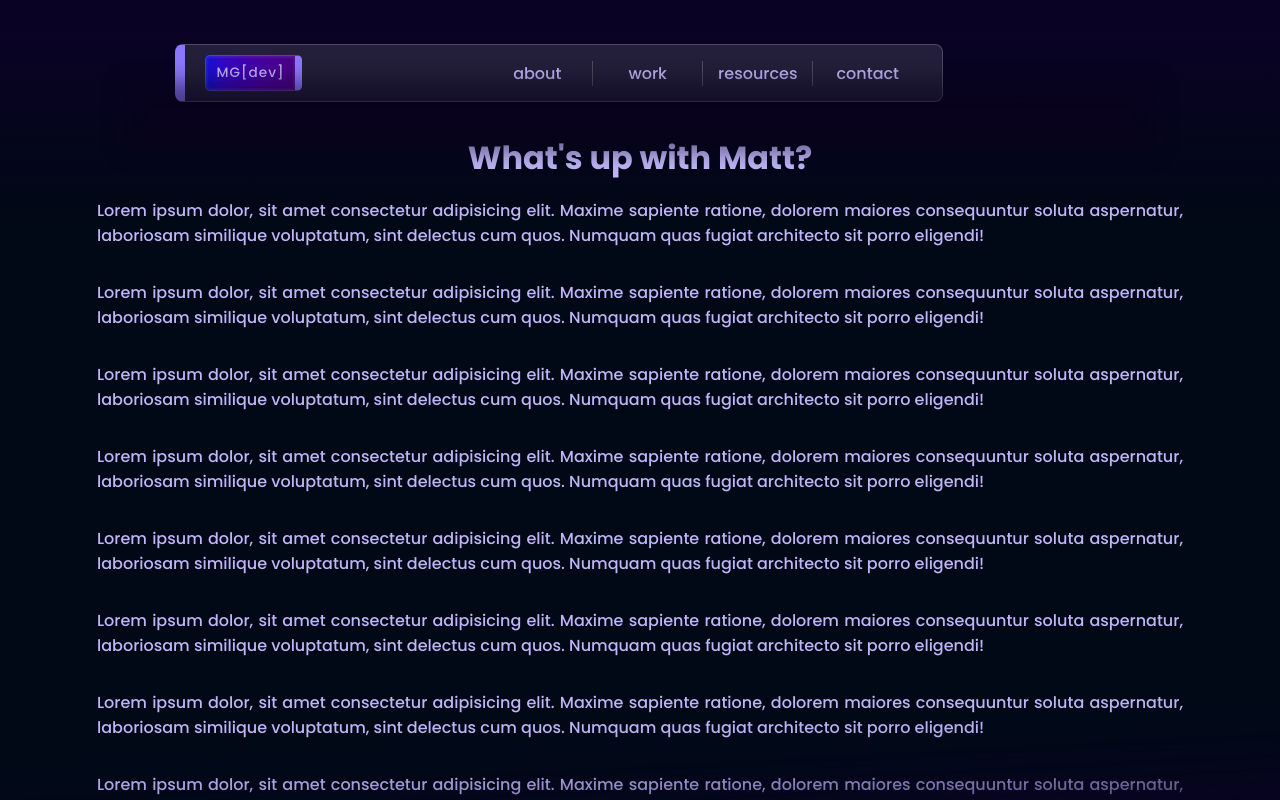
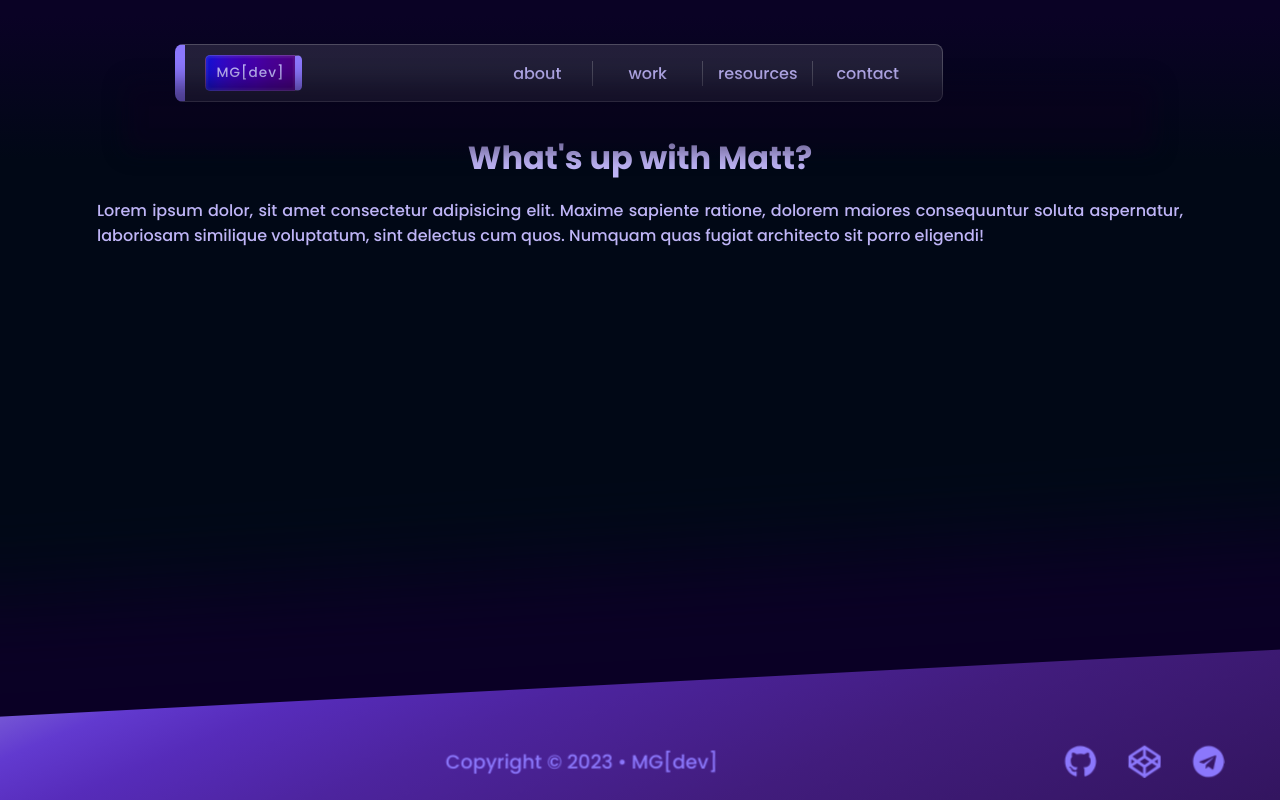
Before and after one commit to midcenturydude7/nextjs-portfolio-site, a Next.js app: page /about in a window 1280 px wide. Shown: the top 800 px of the page. Built offline with nearby package versions, Linux system fonts and the light colour scheme.

Commit message:
Resolved display bug

```diff
--- a/app/about/page.jsx
+++ b/app/about/page.jsx
@@ -12,7 +12,11 @@ const About = () => {
   return (
     <div className={style["wrapper-truncated"]}>
       <Navbar isNavOpen={isNavOpen} toggleNav={toggleNav} isMobile={isMobile} />
-      <ContentRoute title="What&#39;s up with Matt?" isNavOpen={isNavOpen} />
+      <ContentRoute
+        title="What&#39;s up with Matt?"
+        isNavOpen={isNavOpen}
+        isMobile={isMobile}
+      />
       <FooterRoute />
     </div>
   );
--- a/app/components/CardSection/CardSection.jsx
+++ b/app/components/CardSection/CardSection.jsx
@@ -2,10 +2,10 @@ import Card from "../Card/Card";
 
 import style from "./styles/CardSection.module.css";
 
-const CardSection = ({ handlePointerOver, handlePointerOut, isNavOpen }) => {
+const CardSection = ({ handlePointerOver, handlePointerOut, isNavOpen, isMobile }) => {
   return (
     <section
-      className={isNavOpen ? style["section-mobile"] : style.section}
+      className={isNavOpen && isMobile ? style["section-mobile"] : style.section}
       onPointerEnter={handlePointerOver}
       onPointerLeave={handlePointerOut}>
       <div className={style["section-box_container"]}>
--- a/app/components/ContentRoute/ContentRoute.jsx
+++ b/app/components/ContentRoute/ContentRoute.jsx
@@ -1,62 +1,14 @@
 import style from "./styles/ContentRoute.module.css";
 
-const ContentRoute = ({ title, isNavOpen }) => {
+const ContentRoute = ({ title, isNavOpen, isMobile }) => {
   return (
     <div
       className={
-        isNavOpen
+        isNavOpen && isMobile
           ? style["content-container-mobile"]
           : style["content-container"]
       }>
       <h1>{title}</h1>
-      <p>
-        Lorem ipsum dolor, sit amet consectetur adipisicing elit. Maxime
-        sapiente ratione, dolorem maiores consequuntur soluta aspernatur,
-        laboriosam similique voluptatum, sint delectus cum quos. Numquam quas
-        fugiat architecto sit porro eligendi!
-      </p>
-      <p>
-        Lorem ipsum dolor, sit amet consectetur adipisicing elit. Maxime
-        sapiente ratione, dolorem maiores consequuntur soluta aspernatur,
-        laboriosam similique voluptatum, sint delectus cum quos. Numquam quas
-        fugiat architecto sit porro eligendi!
-      </p>
-      <p>
-        Lorem ipsum dolor, sit amet consectetur adipisicing elit. Maxime
-        sapiente ratione, dolorem maiores consequuntur soluta aspernatur,
-        laboriosam similique voluptatum, sint delectus cum quos. Numquam quas
-        fugiat architecto sit porro eligendi!
-      </p>
-      <p>
-        Lorem ipsum dolor, sit amet consectetur adipisicing elit. Maxime
-        sapiente ratione, dolorem maiores consequuntur soluta aspernatur,
-        laboriosam similique voluptatum, sint delectus cum quos. Numquam quas
-        fugiat architecto sit porro eligendi!
-      </p>
-      <p>
-        Lorem ipsum dolor, sit amet consectetur adipisicing elit. Maxime
-        sapiente ratione, dolorem maiores consequuntur soluta aspernatur,
-        laboriosam similique voluptatum, sint delectus cum quos. Numquam quas
-        fugiat architecto sit porro eligendi!
-      </p>
-      <p>
-        Lorem ipsum dolor, sit amet consectetur adipisicing elit. Maxime
-        sapiente ratione, dolorem maiores consequuntur soluta aspernatur,
-        laboriosam similique voluptatum, sint delectus cum quos. Numquam quas
-        fugiat architecto sit porro eligendi!
-      </p>
-      <p>
-        Lorem ipsum dolor, sit amet consectetur adipisicing elit. Maxime
-        sapiente ratione, dolorem maiores consequuntur soluta aspernatur,
-        laboriosam similique voluptatum, sint delectus cum quos. Numquam quas
-        fugiat architecto sit porro eligendi!
-      </p>
-      <p>
-        Lorem ipsum dolor, sit amet consectetur adipisicing elit. Maxime
-        sapiente ratione, dolorem maiores consequuntur soluta aspernatur,
-        laboriosam similique voluptatum, sint delectus cum quos. Numquam quas
-        fugiat architecto sit porro eligendi!
-      </p>
       <p>
         Lorem ipsum dolor, sit amet consectetur adipisicing elit. Maxime
         sapiente ratione, dolorem maiores consequuntur soluta aspernatur,
--- a/app/components/ContentRoute/styles/ContentRoute.module.css
+++ b/app/components/ContentRoute/styles/ContentRoute.module.css
@@ -6,10 +6,10 @@
   width: 90%;
   display: flex;
   flex-direction: column;
-  justify-content: center;
+  justify-content: flex-start;
   align-items: center;
   max-width: 1150px;
-  margin: 0 auto 20vh;
+  margin: 0 auto;
   padding: 0 2em;
 }
 .content-container p {
--- a/app/components/ContentRoute/styles/ContentRoute.module.scss
+++ b/app/components/ContentRoute/styles/ContentRoute.module.scss
@@ -6,10 +6,10 @@
   width: 90%;
   display: flex;
   flex-direction: column;
-  justify-content: center;
+  justify-content: flex-start;
   align-items: center;
   max-width: 1150px;
-  margin: 0 auto 20vh;
+  margin: 0 auto;
   padding: 0 2em;
 
   p {
--- a/app/components/HeroSection/HeroSection.jsx
+++ b/app/components/HeroSection/HeroSection.jsx
@@ -23,7 +23,10 @@ const HeroSection = ({ isMobile, isNavOpen }) => {
   }, [isMobile]);
 
   return (
-    <main className={isNavOpen ? style["main-mobile"] : style["main-wrapper"]}>
+    <main
+      className={
+        isNavOpen && isMobile ? style["main-mobile"] : style["main-wrapper"]
+      }>
       <div className={styleGradient["gradient-hero--container"]}>
         <div className={styleGradient["gradient-hero"]}>
           <div className={style["image-container"]}>
--- a/app/page.jsx
+++ b/app/page.jsx
@@ -30,6 +30,7 @@ export default function Home() {
         handlePointerOver={handlePointerOver}
         handlePointerOut={handlePointerOut}
         isNavOpen={isNavOpen}
+        isMobile={isMobile}
       />
       <Footer isHovered={isHovered} />
     </div>
--- a/app/styles/page.module.css
+++ b/app/styles/page.module.css
@@ -48,7 +48,7 @@
   padding: 1.75em 0 0;
   display: flex;
   flex-direction: column;
-  justify-content: space-between;
+  justify-content: flex-start;
   align-items: center;
   overflow: hidden;
   position: relative;
--- a/app/styles/page.module.scss
+++ b/app/styles/page.module.scss
@@ -56,7 +56,7 @@
   padding: 1.75em 0 0;
   display: flex;
   flex-direction: column;
-  justify-content: space-between;
+  justify-content: flex-start;
   align-items: center;
   overflow: hidden;
   position: relative;
```
